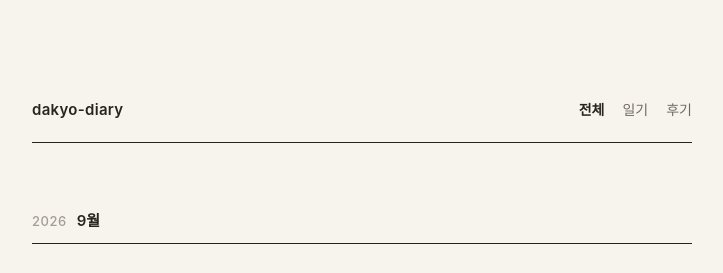
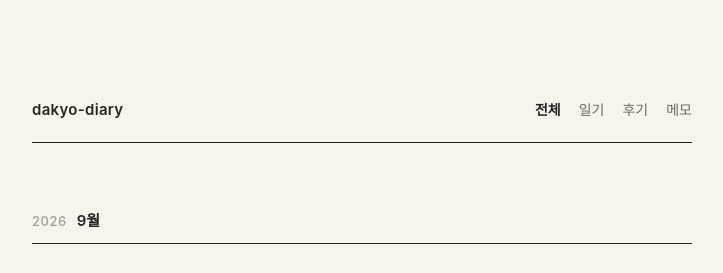
Before and after one commit to dakyo-diary/dakyo-diary.github.io, a Jekyll site: the page built from index.md, in a window 1280 px wide. Shown: the top 273 px of the page, without its empty margins (278-1001 px from the left). Built offline with Jekyll 4.4.1, drawn with Linux system fonts in a browser that asks for light colours; some web fonts are replaced.

Commit message:
Add memo section: _layouts/default.html

```diff
--- a/_layouts/default.html
+++ b/_layouts/default.html
@@ -21,11 +21,13 @@
       <a class="site-name" href="{{ '/' | relative_url }}">{{ site.title }}</a>
       {%- assign section = "all" -%}
       {%- if page.url contains "/diary/" or page.filter == "diary" or page.kind == "diary" %}{% assign section = "diary" %}{% endif -%}
-      {%- if page.url contains "/reviews/" or page.kind == "review" %}{% assign section = "review" %}{% endif %}
+      {%- if page.url contains "/reviews/" or page.kind == "review" %}{% assign section = "review" %}{% endif -%}
+      {%- if page.url contains "/memos/" or page.kind == "memo" %}{% assign section = "memo" %}{% endif %}
       <nav class="sections" aria-label="보기">
         <a href="{{ '/' | relative_url }}"{% if section == "all" %} aria-current="page"{% endif %}>전체</a>
         <a href="{{ '/diary/' | relative_url }}"{% if section == "diary" %} aria-current="page"{% endif %}>일기</a>
         <a href="{{ '/reviews/' | relative_url }}"{% if section == "review" %} aria-current="page"{% endif %}>후기</a>
+        <a href="{{ '/memos/' | relative_url }}"{% if section == "memo" %} aria-current="page"{% endif %}>메모</a>
       </nav>
     </header>
     <main>
```
